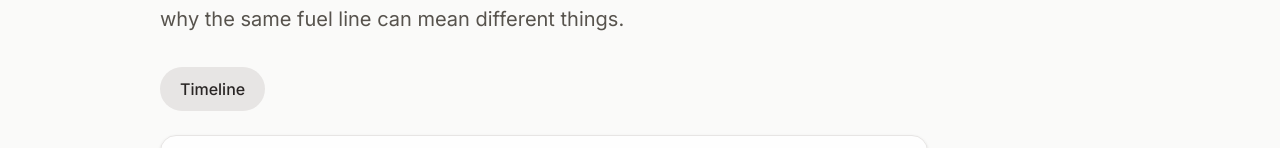
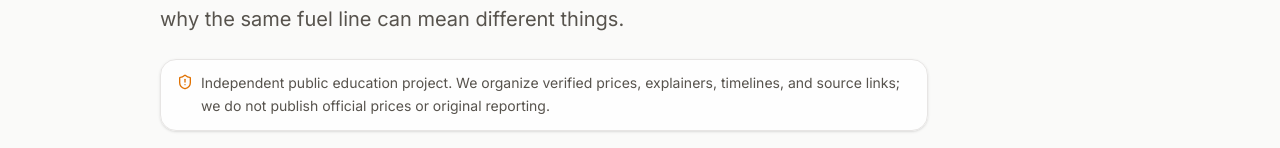
Before and after one commit to Lzchyi/WhatTheFuel, a React (Vite) app: page /#/ in a window 1280 px wide. Shown: the part 319-467 px from the top of the page. Built offline with nearby package versions, Linux system fonts and the light colour scheme; no server answers.

Commit message:
fix: remove redundant timeline button from homepage

```diff
--- a/src/pages/Home.tsx
+++ b/src/pages/Home.tsx
@@ -57,9 +57,6 @@ export function Home() {
         <p className="mb-3 text-sm font-bold uppercase tracking-[0.24em] text-amber-700 dark:text-amber-500">{copy.home.eyebrow}</p>
         <h1 className="mb-6 text-4xl font-bold leading-tight text-stone-900 dark:text-stone-100 md:text-5xl">{copy.home.title}</h1>
         <p className="text-lg leading-relaxed text-stone-600 dark:text-stone-400 md:text-xl">{copy.home.subtitle}</p>
-        <div className="mt-8 flex flex-wrap gap-4">
-          <Link to="/timeline" className="inline-flex items-center gap-2 rounded-full bg-stone-200 px-5 py-2.5 font-medium text-stone-800 transition-colors hover:bg-stone-300 dark:bg-stone-800 dark:text-stone-200 dark:hover:bg-stone-700">{t('nav.timeline')}</Link>
-        </div>
         <div className="mt-6 inline-flex items-start gap-2 rounded-2xl border border-stone-200 bg-white/80 px-4 py-3 text-sm leading-relaxed text-stone-600 shadow-sm dark:border-stone-800 dark:bg-stone-900/80 dark:text-stone-400">
           <ShieldAlert size={16} className="mt-0.5 shrink-0 text-amber-600 dark:text-amber-500" />
           <span>{copy.home.disclaimer}</span>
```
